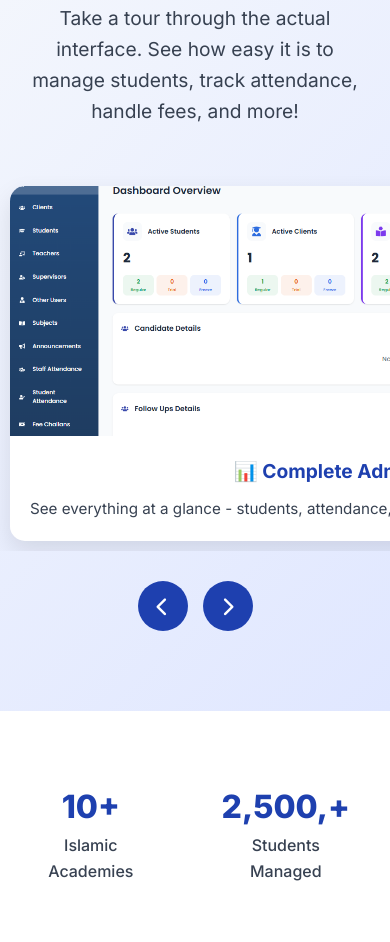
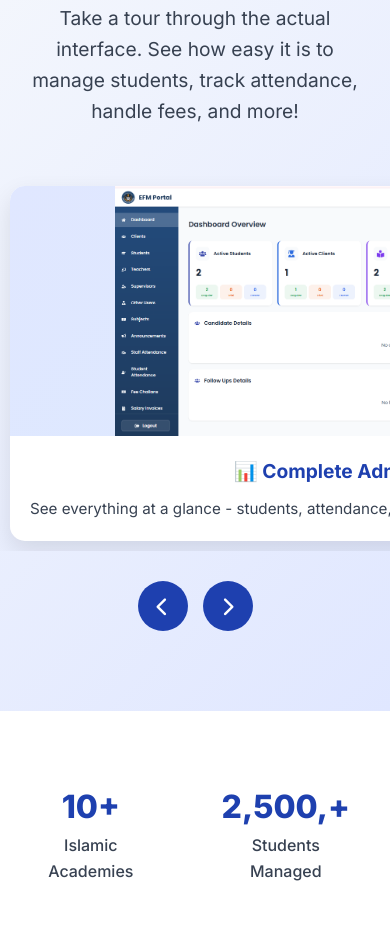
Before and after one commit to MuhammadAhmed-0/Erp-Sales-page, a plain HTML site: page index.html in a window 390 px wide. Shown: the part 1604-2546 px from the top of the page. Drawn offline with Linux system fonts and the light colour scheme.

Commit message:
Update index.html

```diff
--- a/index.html
+++ b/index.html
@@ -1094,6 +1094,11 @@
 
             .footer-content {
                 grid-template-columns: 1fr;
+            }
+
+            .screenshot-card img {
+                height: auto;
+                object-fit: contain;
             }
         }
 
```
